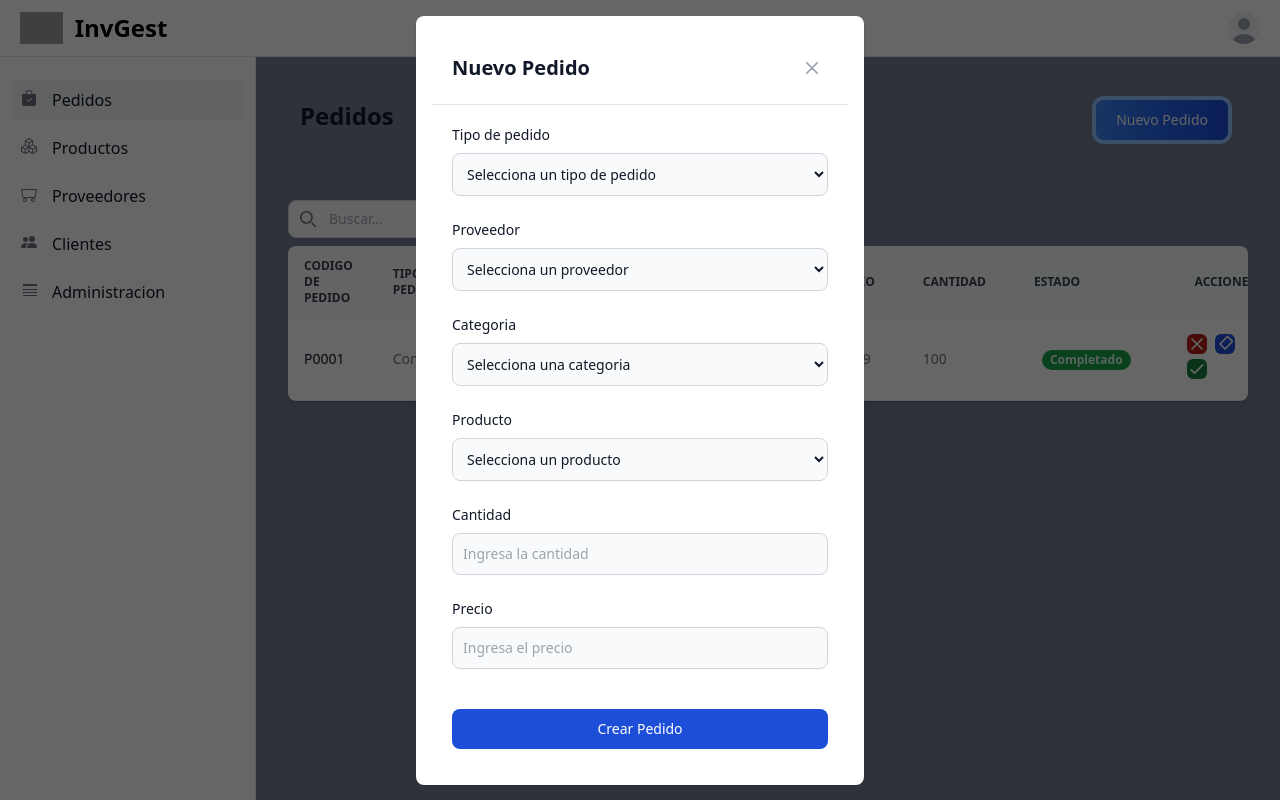
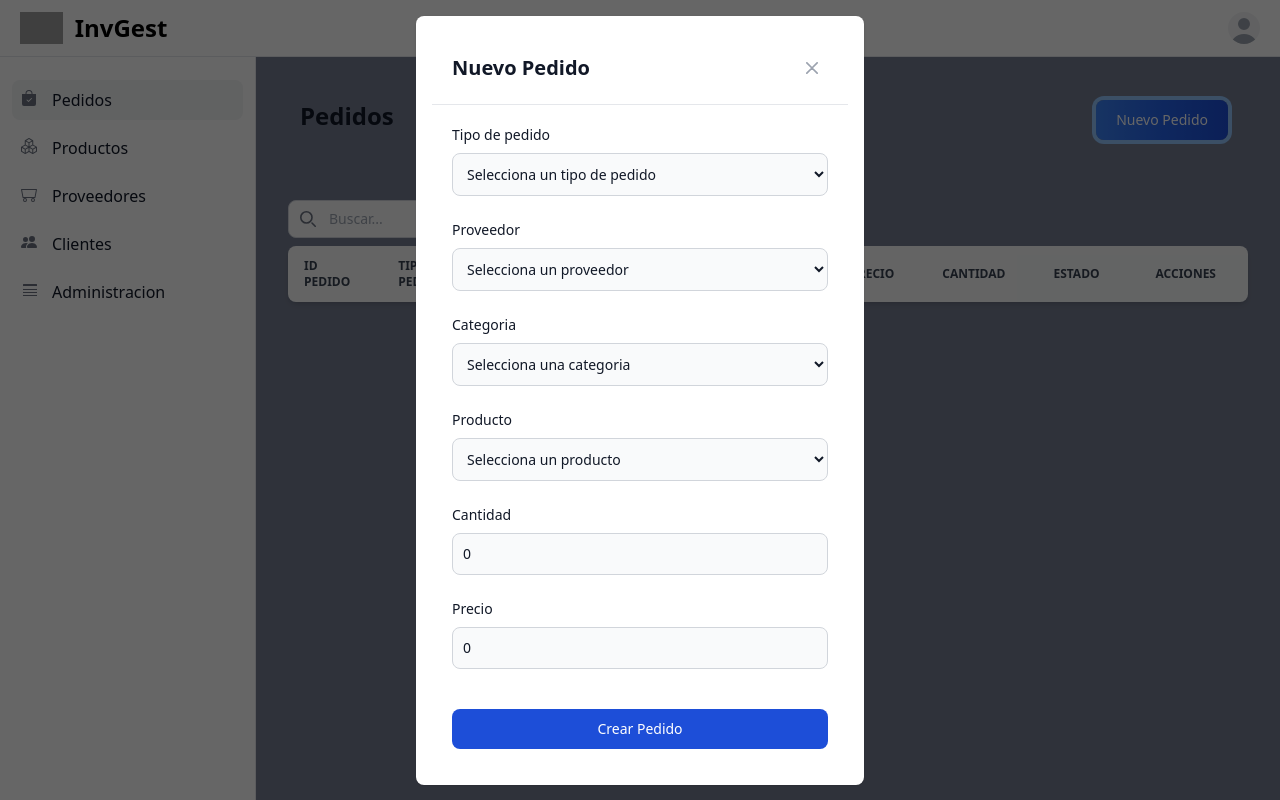
Before and after one commit to nelsinho10/inventory-management-system, a React (Vite) app: page /pedidos in a window 1280 px wide. Both pictures are taken after a click on the button "Nuevo Pedido". Built offline with nearby package versions, Linux system fonts and the light colour scheme; grey boxes are pictures that could not be loaded.

Commit message:
refactor: Improve CSS file formatting and add support for number input styling

```diff
--- a/src/index.css
+++ b/src/index.css
@@ -5,3 +5,15 @@
 body {
   background-color: #777e92;
 }
+
+  /* Para Chrome, Safari, Edge, Opera */
+  input::-webkit-outer-spin-button,
+  input::-webkit-inner-spin-button {
+    -webkit-appearance: none;
+    margin: 0;
+  }
+
+  /* Para Firefox */
+  input[type=number] {
+    -moz-appearance: textfield;
+  }
--- a/src/orders/components/NewOrderComponent.jsx
+++ b/src/orders/components/NewOrderComponent.jsx
@@ -1,16 +1,67 @@
 import PropTypes from 'prop-types'
+import { useState } from 'react'
 
 export const NewOrderComponent = ({ handleShowModal }) => {
+  const [formValues, setFormValues] = useState({
+    orderType: '',
+    supplier: '',
+    category: '',
+    product: '',
+    quantity: 0,
+    price: 0
+  })
+
+  const handleChange = (e) => {
+    const { name, value } = e.target
+    setFormValues({
+      ...formValues,
+      [name]: value
+    })
+  }
+
+  const handleSubmit = (e) => {
+    e.preventDefault()
+    // Validate form
+    const { orderType, supplier, category, product, quantity, price } =
+      formValues
+
+    if (
+      orderType === '' ||
+      supplier === '' ||
+      category === '' ||
+      product === '' ||
+      quantity === 0 ||
+      price === 0
+    ) {
+      return
+    }
+    // Save order in local storage
+    const orders = JSON.parse(localStorage.getItem('orders')) || []
+    const newOrder = {
+      id: orders.length + 1,
+      orderType,
+      supplier,
+      category,
+      product,
+      quantity,
+      price
+    }
+    orders.push(newOrder)
+    localStorage.setItem('orders', JSON.stringify(orders))
+    // Close modal
+    handleShowModal(false)
+  }
+
   return (
-    <div className="fixed inset-0 z-50 flex items-center justify-center bg-black bg-opacity-60">
-      <div className="relative p-4 w-full max-w-md max-h-full bg-white rounded-lg shadow dark:bg-gray-800">
-        <div className="flex items-center justify-between p-4 md:p-5 border-b rounded-t dark:border-gray-100">
-          <h3 className="text-xl font-semibold text-gray-900 dark:text-white">
+    <div className="new-order fixed inset-0 z-50 flex items-center justify-center bg-black bg-opacity-60">
+      <div className="new-order__container relative p-4 w-full max-w-md max-h-full bg-white rounded-lg shadow dark:bg-gray-800">
+        <div className="new-order__header flex items-center justify-between p-4 md:p-5 border-b rounded-t dark:border-gray-100">
+          <h3 className="new-order__title text-xl font-semibold text-gray-900 dark:text-white">
             Nuevo Pedido
           </h3>
           <button
             type="button"
-            className="text-gray-400 bg-transparent hover:bg-gray-200 hover:text-gray-900 rounded-lg text-sm w-8 h-8 ms-auto inline-flex justify-center items-center dark:hover:bg-gray-600 dark:hover:text-white"
+            className="new-order__close-btn text-gray-400 bg-transparent hover:bg-gray-200 hover:text-gray-900 rounded-lg text-sm w-8 h-8 ms-auto inline-flex justify-center items-center dark:hover:bg-gray-600 dark:hover:text-white"
             onClick={() => handleShowModal(false)}
           >
             <svg
@@ -31,106 +82,134 @@ export const NewOrderComponent = ({ handleShowModal }) => {
             <span className="sr-only">Close modal</span>
           </button>
         </div>
-        <div className="p-4 md:p-5">
-          <form className="space-y-4" action="#">
-            <div>
+        <div className="new-order__body p-4 md:p-5">
+          <form className="new-order__form space-y-4" onSubmit={handleSubmit}>
+            <div className="new-order__form-group">
               <label
-                htmlFor="default"
-                className="block mb-2 text-sm font-medium text-gray-900 dark:text-white"
+                htmlFor="typeOrder"
+                className="new-order__label block mb-2 text-sm font-medium text-gray-900 dark:text-white"
               >
                 Tipo de pedido
               </label>
               <select
-                id="default"
-                className="bg-gray-50 border border-gray-300 text-gray-900 mb-6 text-sm rounded-lg focus:ring-blue-500 focus:border-blue-500 block w-full p-2.5 dark:bg-gray-600 dark:border-gray-500 dark:placeholder-gray-400 dark:text-white dark:focus:ring-blue-500 dark:focus:border-blue-500"
+                id="typeOrder"
+                name="orderType"
+                value={formValues.orderType}
+                onChange={handleChange}
+                className="new-order__input bg-gray-50 border border-gray-300 text-gray-900 mb-6 text-sm rounded-lg focus:ring-blue-500 focus:border-blue-500 block w-full p-2.5 dark:bg-gray-600 dark:border-gray-500 dark:placeholder-gray-400 dark:text-white dark:focus:ring-blue-500 dark:focus:border-blue-500"
               >
                 <option selected>Selecciona un tipo de pedido</option>
-                <option value="1">Pedido de compra</option>
-                <option value="2">Pedido de venta</option>
+                <option value="compra">Pedido de compra</option>
+                <option value="venta">Pedido de venta</option>
               </select>
             </div>
-            <div>
+            <div className="new-order__form-group">
               <label
-                htmlFor="default"
-                className="block mb-2 text-sm font-medium text-gray-900 dark:text-white"
+                htmlFor="supplier"
+                className="new-order__label block mb-2 text-sm font-medium text-gray-900 dark:text-white"
               >
                 Proveedor
               </label>
               <select
-                id="default"
-                className="bg-gray-50 border border-gray-300 text-gray-900 mb-6 text-sm rounded-lg focus:ring-blue-500 focus:border-blue-500 block w-full p-2.5 dark:bg-gray-600 dark:border-gray-500 dark:placeholder-gray-400 dark:text-white dark:focus:ring-blue-500 dark:focus:border-blue-500"
+                id="supplier"
+                name="supplier"
+                value={formValues.supplier}
+                onChange={handleChange}
+                className="new-order__input bg-gray-50 border border-gray-300 text-gray-900 mb-6 text-sm rounded-lg focus:ring-blue-500 focus:border-blue-500 block w-full p-2.5 dark:bg-gray-600 dark:border-gray-500 dark:placeholder-gray-400 dark:text-white dark:focus:ring-blue-500 dark:focus:border-blue-500"
               >
                 <option selected>Selecciona un proveedor</option>
-                <option value="1">Amazon</option>
-                <option value="2">Mercado Libre</option>
-                <option value="3">Walmart</option>
+                <option value="amazon">Amazon</option>
+                <option value="mercado-libre">Mercado Libre</option>
+                <option value="walmart">Walmart</option>
               </select>
             </div>
-            <div>
+            <div className="new-order__form-group">
               <label
-                htmlFor="default"
-                className="block mb-2 text-sm font-medium text-gray-900 dark:text-white"
+                htmlFor="category"
+                className="new-order__label block mb-2 text-sm font-medium text-gray-900 dark:text-white"
               >
                 Categoria
               </label>
               <select
-                id="default"
-                className="bg-gray-50 border border-gray-300 text-gray-900 mb-6 text-sm rounded-lg focus:ring-blue-500 focus:border-blue-500 block w-full p-2.5 dark:bg-gray-600 dark:border-gray-500 dark:placeholder-gray-400 dark:text-white dark:focus:ring-blue-500 dark:focus:border-blue-500"
+                id="category"
+                name="category"
+                value={formValues.category}
+                onChange={handleChange}
+                className="new-order__input bg-gray-50 border border-gray-300 text-gray-900 mb-6 text-sm rounded-lg focus:ring-blue-500 focus:border-blue-500 block w-full p-2.5 dark:bg-gray-600 dark:border-gray-500 dark:placeholder-gray-400 dark:text-white dark:focus:ring-blue-500 dark:focus:border-blue-500"
               >
                 <option selected>Selecciona una categoria</option>
-                <option value="1">Electronica</option>
-                <option value="2">Ropa</option>
-                <option value="3">Hogar</option>
+                <option value="electronica">Electronica</option>
+                <option value="ropa">Ropa</option>
+                <option value="hogar">Hogar</option>
               </select>
             </div>
-            <div>
+            <div className="new-order__form-group">
               <label
-                htmlFor="default"
-                className="block mb-2 text-sm font-medium text-gray-900 dark:text-white"
+                htmlFor="product"
+                className="new-order__label block mb-2 text-sm font-medium text-gray-900 dark:text-white"
               >
                 Producto
               </label>
               <select
-                id="default"
-                className="bg-gray-50 border border-gray-300 text-gray-900 mb-6 text-sm rounded-lg focus:ring-blue-500 focus:border-blue-500 block w-full p-2.5 dark:bg-gray-600 dark:border-gray-500 dark:placeholder-gray-400 dark:text-white dark:focus:ring-blue-500 dark:focus:border-blue-500"
+                id="product"
+                name="product"
+                value={formValues.product}
+                onChange={handleChange}
+                className="new-order__input bg-gray-50 border border-gray-300 text-gray-900 mb-6 text-sm rounded-lg focus:ring-blue-500 focus:border-blue-500 block w-full p-2.5 dark:bg-gray-600 dark:border-gray-500 dark:placeholder-gray-400 dark:text-white dark:focus:ring-blue-500 dark:focus:border-blue-500"
               >
                 <option selected>Selecciona un producto</option>
-                <option value="1">Laptop</option>
-                <option value="2">Camisa</option>
-                <option value="3">Mesa</option>
+                <option value="laptop">Laptop</option>
+                <option value="camisa">Camisa</option>
+                <option value="mesa">Mesa</option>
               </select>
             </div>
-            <div>
+            <div className="new-order__form-group">
               <label
-                htmlFor="default"
-                className="block mb-2 text-sm font-medium text-gray-900 dark:text-white"
+                htmlFor="quantity"
+                className="new-order__label block mb-2 text-sm font-medium text-gray-900 dark:text-white"
               >
                 Cantidad
               </label>
               <input
-                id="default"
+                id="quantity"
+                name="quantity"
+                value={formValues.quantity}
+                onChange={handleChange}
+                onKeyDown={(e) => {
+                  if (e.key === 'ArrowUp' || e.key === 'ArrowDown') {
+                    e.preventDefault()
+                  }
+                }}
                 type="number"
                 placeholder="Ingresa la cantidad"
-                className="bg-gray-50 border border-gray-300 text-gray-900 mb-6 text-sm rounded-lg focus:ring-blue-500 focus:border-blue-500 block w-full p-2.5 dark:bg-gray-600 dark:border-gray-500 dark:placeholder-gray-400 dark:text-white dark:focus:ring-blue-500 dark:focus:border-blue-500"
+                className="new-order__input bg-gray-50 border border-gray-300 text-gray-900 mb-6 text-sm rounded-lg focus:ring-blue-500 focus:border-blue-500 block w-full p-2.5 dark:bg-gray-600 dark:border-gray-500 dark:placeholder-gray-400 dark:text-white dark:focus:ring-blue-500 dark:focus:border-blue-500"
               />
             </div>
-            <div>
+            <div className="new-order__form-group">
               <label
-                htmlFor="default"
-                className="block mb-2 text-sm font-medium text-gray-900 dark:text-white"
+                htmlFor="price"
+                className="new-order__label block mb-2 text-sm font-medium text-gray-900 dark:text-white"
               >
                 Precio
               </label>
               <input
-                id="default"
+                id="price"
+                name="price"
+                value={formValues.price}
+                onChange={handleChange}
+                onKeyDown={(e) => {
+                  if (e.key === 'ArrowUp' || e.key === 'ArrowDown') {
+                    e.preventDefault()
+                  }
+                }}
                 placeholder="Ingresa el precio"
                 type="number"
-                className="bg-gray-50 border border-gray-300 text-gray-900 mb-6 text-sm rounded-lg focus:ring-blue-500 focus:border-blue-500 block w-full p-2.5 dark:bg-gray-600 dark:border-gray-500 dark:placeholder-gray-400 dark:text-white dark:focus:ring-blue-500 dark:focus:border-blue-500"
+                className="new-order__input bg-gray-50 border border-gray-300 text-gray-900 mb-6 text-sm rounded-lg focus:ring-blue-500 focus:border-blue-500 block w-full p-2.5 dark:bg-gray-600 dark:border-gray-500 dark:placeholder-gray-400 dark:text-white dark:focus:ring-blue-500 dark:focus:border-blue-500"
               />
             </div>
             <button
               type="submit"
-              className="w-full text-white bg-blue-700 hover:bg-blue-800 focus:ring-4 focus:outline-none focus:ring-blue-300 font-medium rounded-lg text-sm px-5 py-2.5 text-center dark:bg-blue-600 dark:hover:bg-blue-700 dark:focus:ring-blue-800"
+              className="new-order__submit-btn w-full text-white bg-blue-700 hover:bg-blue-800 focus:ring-4 focus:outline-none focus:ring-blue-300 font-medium rounded-lg text-sm px-5 py-2.5 text-center dark:bg-blue-600 dark:hover:bg-blue-700 dark:focus:ring-blue-800"
             >
               Crear Pedido
             </button>
--- a/src/orders/pages/OrdersPage.jsx
+++ b/src/orders/pages/OrdersPage.jsx
@@ -1,13 +1,19 @@
-// import { useState } from 'react'
-import { NewOrderComponent } from '../components/NewOrderComponent'
-import { TitlePageComponent } from '../../shared/components/TitlePageComponent'
-import { useShowModal } from '../../shared/hooks/useShowModal'
+import { NewOrderComponent } from '../components/NewOrderComponent';
+import { TitlePageComponent } from '../../shared/components/TitlePageComponent';
+import { useShowModal } from '../../shared/hooks/useShowModal';
+import { useEffect, useState } from 'react';
 
 export const OrdersPage = () => {
-  const { showModal, handleShowModal } = useShowModal()
+  const { showModal, handleShowModal } = useShowModal();
+  const [ordersList, setOrdersList] = useState([]);
+
+  useEffect(() => {
+    const orders = JSON.parse(localStorage.getItem('orders')) || [];
+    setOrdersList(orders);
+  }, []);
 
   return (
-    <div className="container">
+    <div className="orders-page">
       <TitlePageComponent
         titleName="Pedidos"
         buttonTitle="Nuevo Pedido"
@@ -15,12 +21,12 @@ export const OrdersPage = () => {
       />
       {showModal && <NewOrderComponent handleShowModal={handleShowModal} />}
 
-      <div className="mt-10">
-        <label htmlFor="table-search" className="sr-only">
-          Search
+      <div className="orders-page__search mt-10">
+        <label htmlFor="table-search" className="orders-page__search-label sr-only">
+          Buscar
         </label>
-        <div className="relative">
-          <div className="absolute inset-y-0 rtl:inset-r-0 start-0 flex items-center ps-3 pointer-events-none">
+        <div className="orders-page__search-input-wrapper relative">
+          <div className="orders-page__search-icon absolute inset-y-0 start-0 flex items-center ps-3 pointer-events-none">
             <svg
               className="w-4 h-4 text-gray-500 dark:text-gray-400"
               aria-hidden="true"
@@ -40,68 +46,60 @@ export const OrdersPage = () => {
           <input
             type="text"
             id="table-search"
-            className="block py-2 ps-10 text-sm text-gray-900 border border-gray-300 rounded-lg w-80 bg-gray-50 focus:ring-blue-500 focus:border-blue-500 dark:bg-gray-700 dark:border-gray-600 dark:placeholder-gray-400 dark:text-white dark:focus:ring-blue-500 dark:focus:border-blue-500"
+            className="orders-page__search-input block py-2 ps-10 text-sm text-gray-900 border border-gray-300 rounded-lg w-80 bg-gray-50 focus:ring-blue-500 focus:border-blue-500 dark:bg-gray-700 dark:border-gray-600 dark:placeholder-gray-400 dark:text-white dark:focus:ring-blue-500 dark:focus:border-blue-500"
             placeholder="Buscar..."
           />
         </div>
       </div>
-      <div className="relative overflow-x-auto shadow-md sm:rounded-lg mt-2 rounded-lg">
-        <table className="w-full text-sm text-left rtl:text-right text-gray-500 dark:text-gray-400">
-          <thead className="text-xs text-gray-700 uppercase bg-gray-50 dark:bg-gray-700 dark:text-gray-400">
+
+      <div className="orders-page__table-container relative overflow-x-auto shadow-md sm:rounded-lg mt-2 rounded-lg">
+        <table className="orders-page__table w-full text-sm text-left text-gray-500 dark:text-gray-400">
+          <thead className="orders-page__table-head text-xs text-gray-700 uppercase bg-gray-50 dark:bg-gray-700 dark:text-gray-400">
             <tr>
-              <th scope="col" className="px-4 py-3">
-                Codigo de Pedido
-              </th>
-              <th scope="col" className="px-6 py-3">
-                Tipo de Pedido
-              </th>
-              <th scope="col" className="px-6 py-3">
-                Proveedor
-              </th>
-              <th scope="col" className="px-6 py-3">
-                Cliente
-              </th>
-              <th scope="col" className="px-6 py-3">
-                Categoria
-              </th>
-              <th scope="col" className="px-6 py-3">
-                Precio
-              </th>
-              <th scope="col" className="px-6 py-3">
-                Cantidad
-              </th>
-              <th scope="col" className="px-6 py-3">
-                Estado
-              </th>
-              <th scope="col" className="px-8 py-3">
-                Acciones
-              </th>
+              <th scope="col" className="orders-page__table-header px-4 py-3">Id Pedido</th>
+              <th scope="col" className="orders-page__table-header px-6 py-3">Tipo de Pedido</th>
+              <th scope="col" className="orders-page__table-header px-6 py-3">Proveedor</th>
+              <th scope="col" className="orders-page__table-header px-6 py-3">Cliente</th>
+              <th scope="col" className="orders-page__table-header px-6 py-3">Categoria</th>
+              <th scope="col" className="orders-page__table-header px-6 py-3">Precio</th>
+              <th scope="col" className="orders-page__table-header px-6 py-3">Cantidad</th>
+              <th scope="col" className="orders-page__table-header px-6 py-3">Estado</th>
+              <th scope="col" className="orders-page__table-header px-8 py-3">Acciones</th>
             </tr>
           </thead>
           <tbody>
-            <tr className="bg-white border-b dark:bg-gray-800 dark:border-gray-700 hover:bg-gray-50 dark:hover:bg-gray-600">
+            {ordersList.map((order) => (
+              <tr
+                key={order.id}
+                className="orders-page__table-row bg-white border-b dark:bg-gray-800 dark:border-gray-700 hover:bg-gray-50 dark:hover:bg-gray-600"
+              >
                 <th
                   scope="row"
-                className="px-4 py-4 font-medium text-gray-900 whitespace-nowrap dark:text-white"
+                  className="orders-page__table-cell px-4 py-4 font-medium text-gray-900 whitespace-nowrap dark:text-white"
                 >
-                P0001
+                  {order.id}
                 </th>
-              <td className="px-6 py-4">Compra</td>
-              <td className="px-6 py-4">Apple</td>
-              <td className="px-6 py-4">n/a</td>
-              <td className="px-6 py-4">Electronica</td>
-              <td className="px-6 py-4">$2999</td>
-              <td className="px-6 py-4">100</td>
-              <td className="px-8 py-4">
-                <span className="inline-flex items-center justify-center px-2 py-1 text-xs font-bold leading-none text-green-100 bg-green-600 rounded-full">
+                <td className="orders-page__table-cell px-6 py-4">{order.orderType}</td>
+                <td className="orders-page__table-cell px-6 py-4">{order.supplier}</td>
+                <td className="orders-page__table-cell px-6 py-4">{order.customer}</td>
+                <td className="orders-page__table-cell px-6 py-4">{order.category}</td>
+                <td className="orders-page__table-cell px-6 py-4">${Number(order.price)}</td>
+                <td className="orders-page__table-cell px-6 py-4">{Number(order.quantity)}</td>
+                <td className="orders-page__table-cell px-8 py-4">
+                  {order.id % 2 === 0 ? (
+                    <span className="orders-page__status-completed inline-flex items-center justify-center px-2 py-1 text-xs font-bold leading-none text-green-100 bg-green-600 rounded-full">
                       Completado
                     </span>
+                  ) : (
+                    <span className="orders-page__status-pending inline-flex items-center justify-center px-2 py-1 text-xs font-bold leading-none text-red-100 bg-orange-600 rounded-full">
+                      Pendiente
+                    </span>
+                  )}
                 </td>
-              <td className="px-6 py-4">
-                {/* Trash */}
+                <td className="orders-page__table-cell px-6 py-4">
                   <button
                     type="button"
-                  className="text-white bg-red-700 hover:bg-red-800 focus:ring-4 focus:outline-none focus:ring-red-300 font-normal rounded-md text-sm  text-center inline-flex items-center me-2 dark:bg-red-600 dark:hover:bg-red-700 dark:focus:ring-red-800"
+                    className="orders-page__button-delete text-white bg-red-700 hover:bg-red-800 focus:ring-4 focus:outline-none focus:ring-red-300 font-normal rounded-md text-sm text-center inline-flex items-center me-2 dark:bg-red-600 dark:hover:bg-red-700 dark:focus:ring-red-800"
                   >
                     <svg
                       className="w-5 h-5"
@@ -117,12 +115,12 @@ export const OrdersPage = () => {
                         d="M6 18L18 6M6 6l12 12"
                       ></path>
                     </svg>
-                  <span className="sr-only">Icon description</span>
+                    <span className="sr-only">Eliminar</span>
                   </button>
-                {/* Edit */}
+
                   <button
                     type="button"
-                  className="text-white bg-blue-700 hover:bg-blue-800 focus:ring-4 focus:outline-none focus:ring-blue-300 font-normal rounded-md text-sm  text-center inline-flex items-center me-2 dark:bg-blue-600 dark:hover:bg-blue-700 dark:focus:ring-blue-800"
+                    className="orders-page__button-edit text-white bg-blue-700 hover:bg-blue-800 focus:ring-4 focus:outline-none focus:ring-blue-300 font-normal rounded-md text-sm text-center inline-flex items-center me-2 dark:bg-blue-600 dark:hover:bg-blue-700 dark:focus:ring-blue-800"
                   >
                     <svg
                       className="w-5 h-5"
@@ -138,12 +136,12 @@ export const OrdersPage = () => {
                         d="M15 3l6 6-9 9-6-6 9-9Z"
                       ></path>
                     </svg>
-                  <span className="sr-only">Icon description</span>
+                    <span className="sr-only">Editar</span>
                   </button>
-                {/* Completado */}
+
                   <button
                     type="button"
-                  className="text-white bg-green-700 hover:bg-green-800 focus:ring-4 focus:outline-none focus:ring-green-300 font-normal rounded-md text-sm  text-center inline-flex items-center me-2 dark:bg-green-600 dark:hover:bg-green-700 dark:focus:ring-green-800"
+                    className="orders-page__button-complete text-white bg-green-700 hover:bg-green-800 focus:ring-4 focus:outline-none focus:ring-green-300 font-normal rounded-md text-sm text-center inline-flex items-center me-2 dark:bg-green-600 dark:hover:bg-green-700 dark:focus:ring-green-800"
                   >
                     <svg
                       className="w-5 h-5"
@@ -159,13 +157,14 @@ export const OrdersPage = () => {
                         d="M5 13l4 4L19 7"
                       ></path>
                     </svg>
-                  <span className="sr-only">Icon description</span>
+                    <span className="sr-only">Completar</span>
                   </button>
                 </td>
               </tr>
+            ))}
           </tbody>
         </table>
       </div>
     </div>
-  )
-}
+  );
+};
```
Lines whose indentation alone changed are shown as unchanged.
